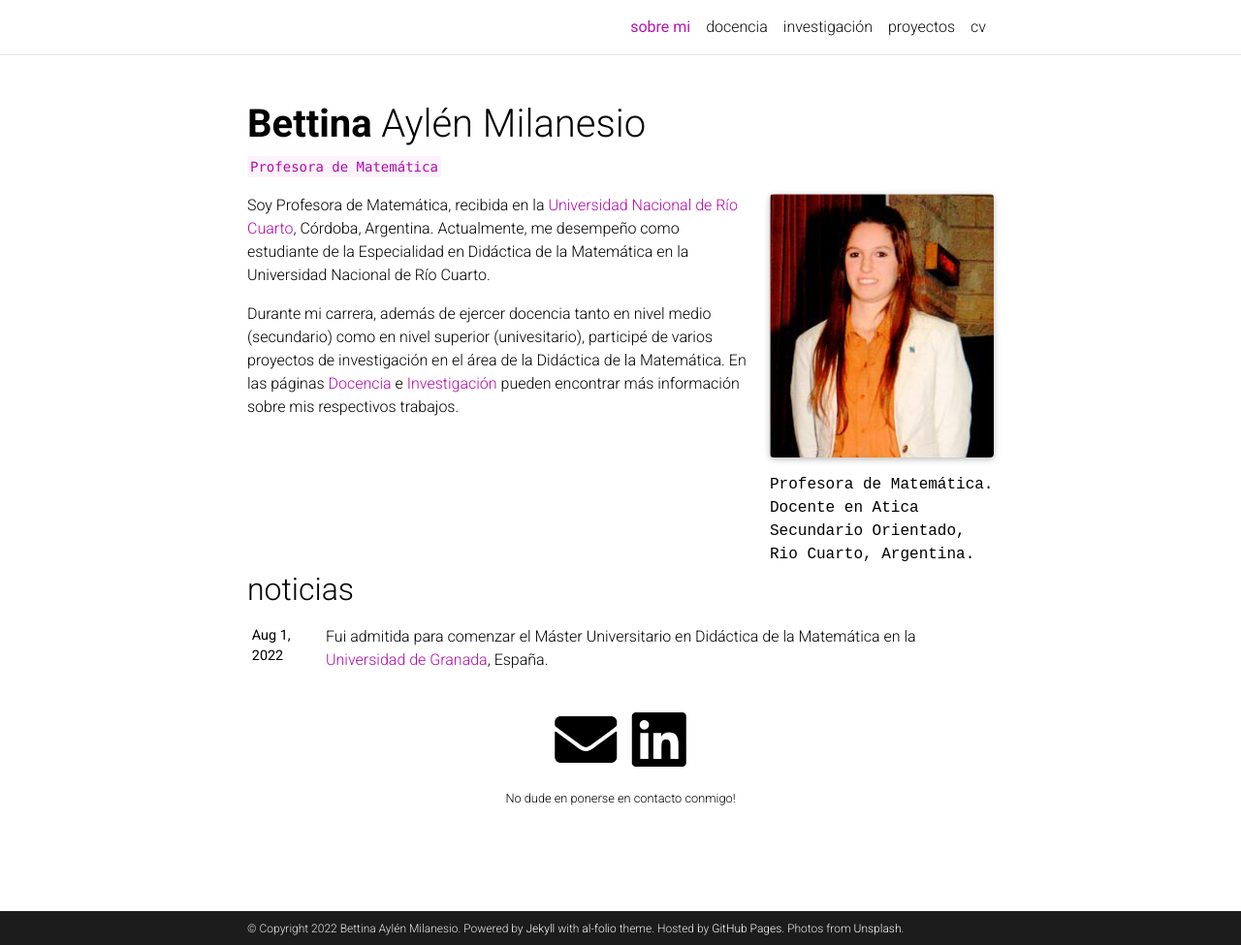
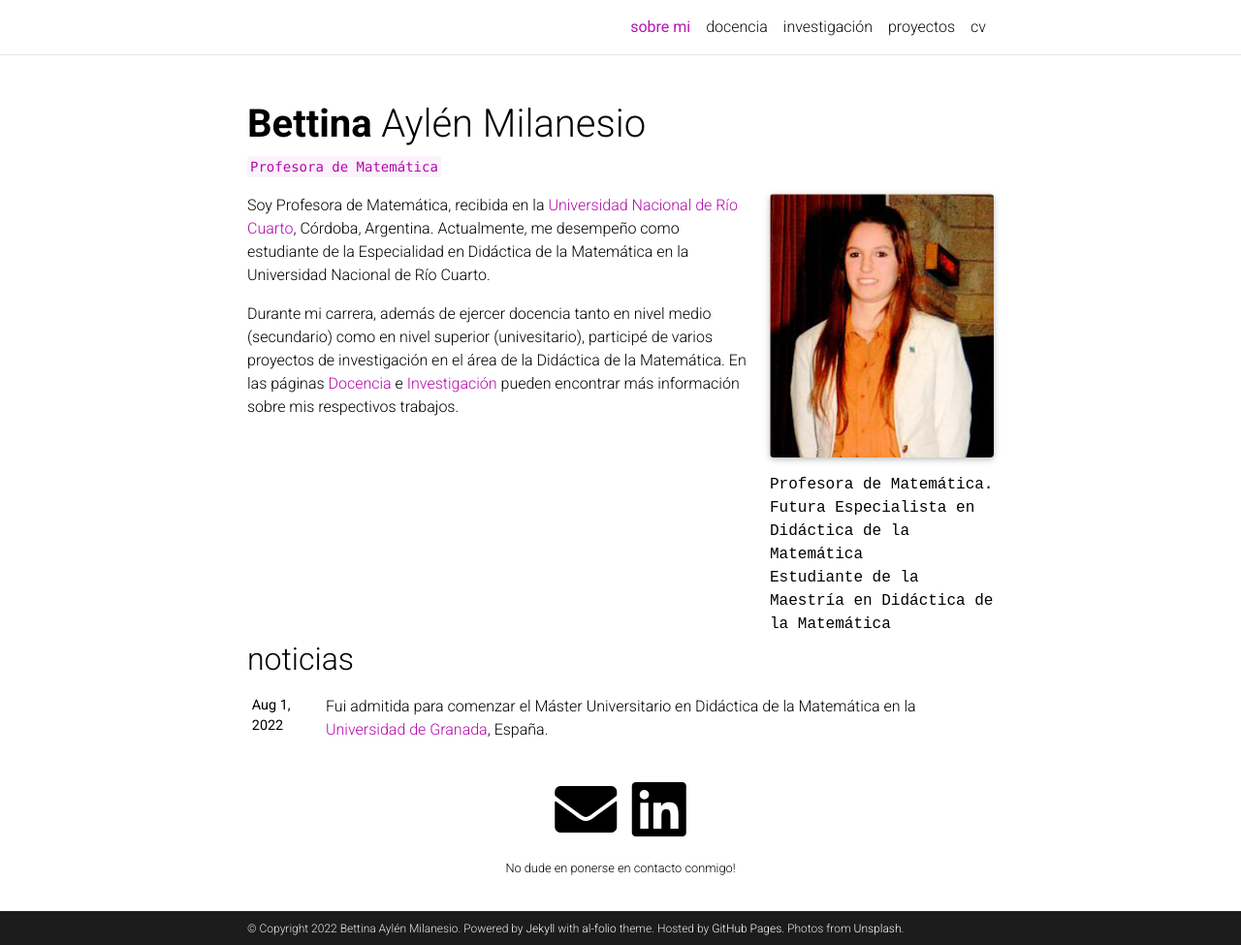
Before and after one commit to bmilanesio/bmilanesio.github.io, a Jekyll site: the page built from _pages/about.md, in a window 1280 px wide and 975 px high. Shown: the whole window at 97% size. Built offline with Jekyll 4.4.1, drawn with Linux system fonts in a browser that asks for light colours; full-size pictures stand in for the smaller copies a plugin makes; comment, search, counter and statistics services are not loaded; a style sheet for code colours, icons or effects is not loaded.

Commit message:
subiendo

```diff
--- a/_pages/about.md
+++ b/_pages/about.md
@@ -10,7 +10,8 @@ profile:
   image_circular: false # crops the image to make it circular
   address: >
     <p>Profesora de Matemática.</p>
-    <p>Docente en Atica Secundario Orientado, Rio Cuarto, Argentina.</p>
+    <p>Futura Especialista en Didáctica de la Matemática</p>
+    <p>Estudiante de la Maestría en Didáctica de la Matemática</p>
 
 news: true  # includes a list of news items
 selected_papers: false # includes a list of papers marked as "selected={true}"
```
